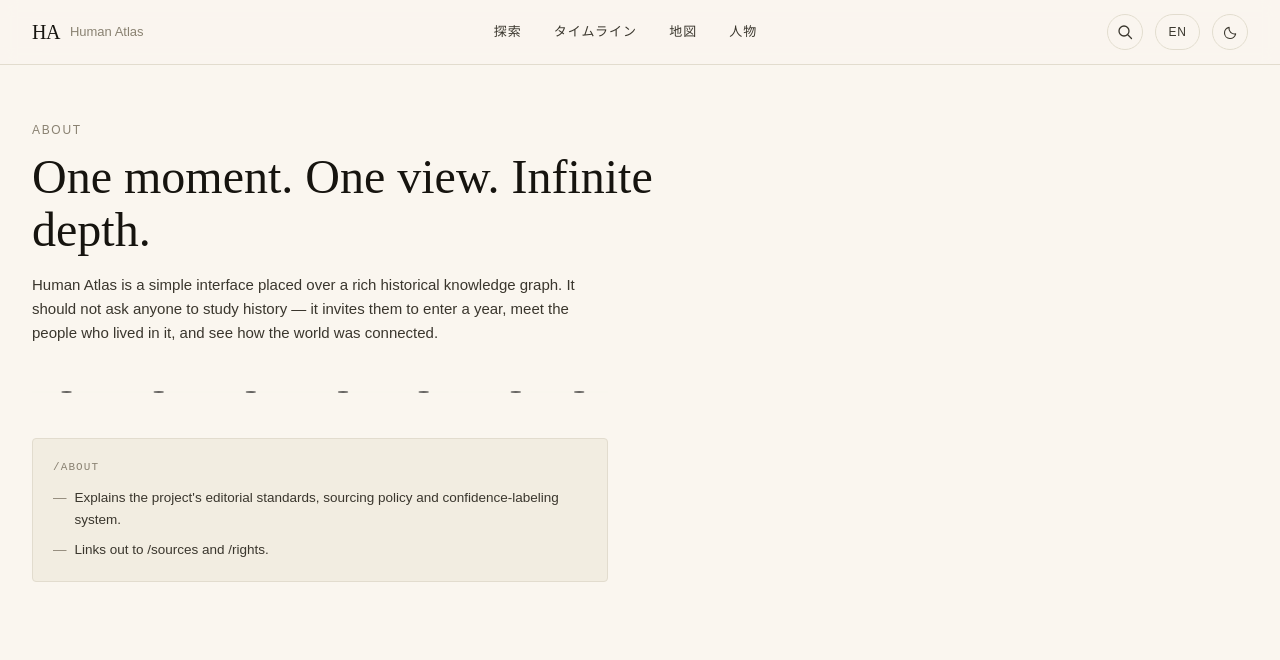
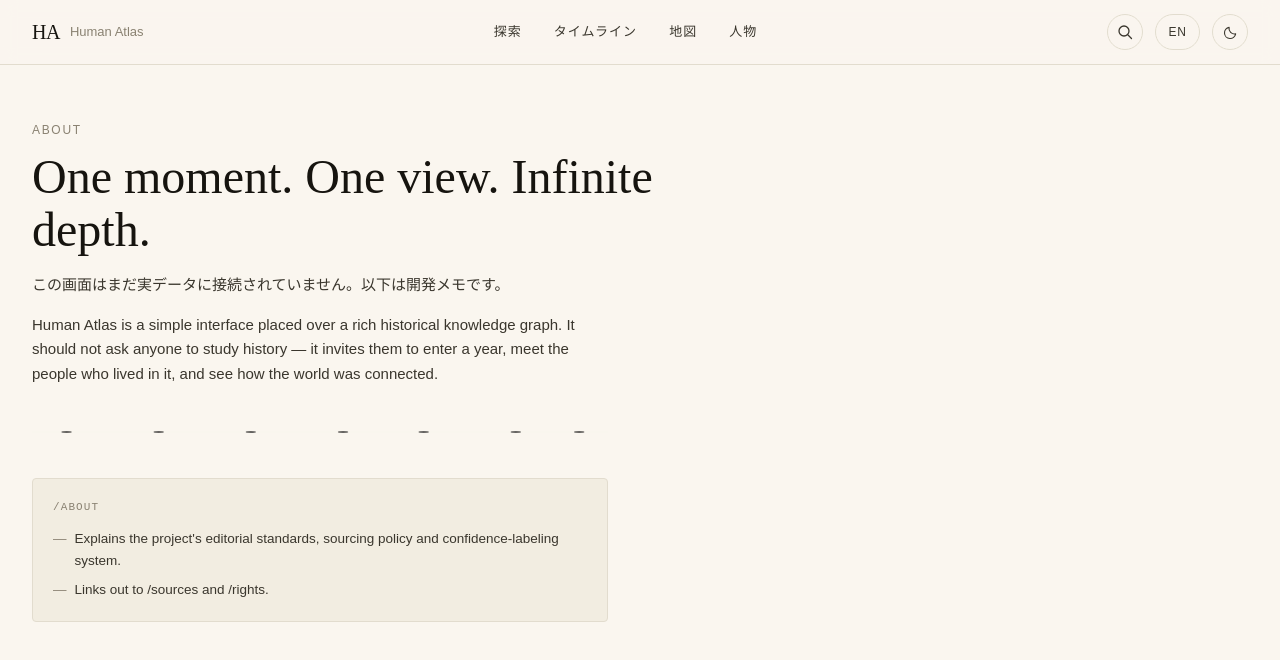
Before and after one commit to tuchinaga/human-atlas, a Next.js app: page /about in a window 1280 px wide. Both pictures are taken after a click on the button "日本語". Shown: the top 660 px of the page. Built offline with nearby package versions, Linux system fonts and the light colour scheme.

Commit message:
Fix map popup contrast and localize scaffold pages

```diff
--- a/src/app/globals.css
+++ b/src/app/globals.css
@@ -133,8 +133,8 @@ body {
    default white bubble; without this override, dark-theme text color
    (near-white) becomes invisible on that white background. */
 .maplibregl-popup-content {
-  background: var(--ha-bg-raised);
-  color: var(--ha-fg);
+  background: var(--ha-bg-raised) !important;
+  color: var(--ha-fg) !important;
   border: 1px solid var(--ha-border);
   border-radius: 2px;
   box-shadow: none;
@@ -143,13 +143,13 @@ body {
   padding: 6px 10px;
 }
 .maplibregl-popup-anchor-bottom .maplibregl-popup-tip {
-  border-top-color: var(--ha-bg-raised);
+  border-top-color: var(--ha-bg-raised) !important;
 }
 .maplibregl-popup-anchor-top .maplibregl-popup-tip {
-  border-bottom-color: var(--ha-bg-raised);
+  border-bottom-color: var(--ha-bg-raised) !important;
 }
 .maplibregl-popup-close-button {
-  color: var(--ha-fg-muted);
+  color: var(--ha-fg-muted) !important;
 }
 
 :focus-visible {
--- a/src/components/ScaffoldView.tsx
+++ b/src/components/ScaffoldView.tsx
@@ -1,5 +1,8 @@
+"use client";
+
 import { PageShell } from "@/components/PageShell";
 import { MeanwhileThread } from "@/components/MeanwhileThread";
+import { useLanguage } from "@/lib/language-provider";
 
 export function ScaffoldView({
   eyebrow,
@@ -14,6 +17,8 @@ export function ScaffoldView({
   route: string;
   notes: string[];
 }) {
+  const { t, locale } = useLanguage();
+
   return (
     <PageShell>
       <p className="text-[12px] uppercase tracking-[0.14em] text-fg-muted">
@@ -22,6 +27,13 @@ export function ScaffoldView({
       <h1 className="font-display mt-3 max-w-2xl text-4xl leading-[1.1] md:text-5xl">
         {title}
       </h1>
+
+      {locale === "ja" && (
+        <p className="mt-4 max-w-xl text-[15px] leading-relaxed text-fg-soft">
+          {t.common.notYetImplemented}
+        </p>
+      )}
+
       <p className="mt-4 max-w-xl text-[15px] leading-relaxed text-fg-soft">
         {description}
       </p>
--- a/src/messages/en.json
+++ b/src/messages/en.json
@@ -85,6 +85,7 @@
     "viewOnMap": "View on map",
     "viewTimeline": "View timeline",
     "save": "Save",
-    "share": "Share"
+    "share": "Share",
+    "notYetImplemented": "This screen isn't wired to real data yet. Development notes below."
   }
 }
--- a/src/messages/ja.json
+++ b/src/messages/ja.json
@@ -85,6 +85,7 @@
     "viewOnMap": "地図で見る",
     "viewTimeline": "年表で見る",
     "save": "保存",
-    "share": "共有"
+    "share": "共有",
+    "notYetImplemented": "この画面はまだ実データに接続されていません。以下は開発メモです。"
   }
 }
```
Also changed, not shown: 2 other files (tests, documents, lock files or other folders).
